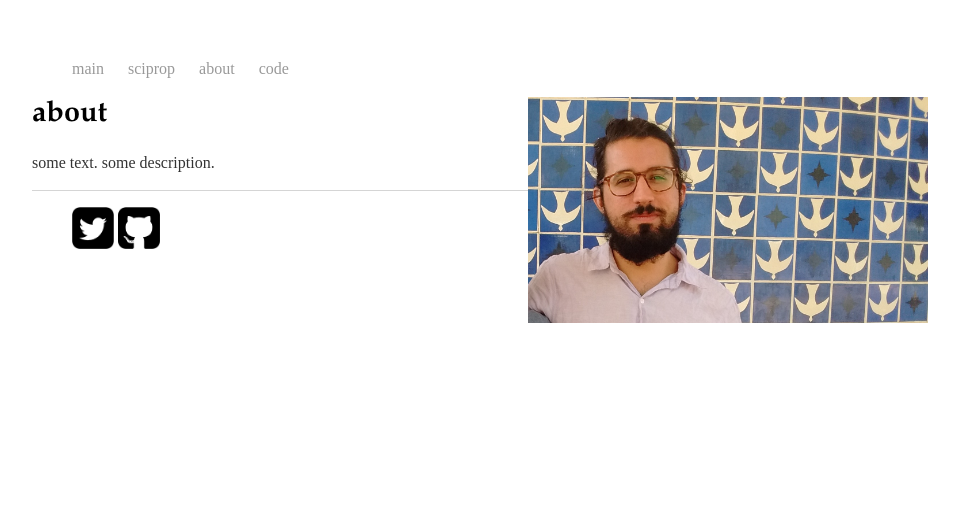
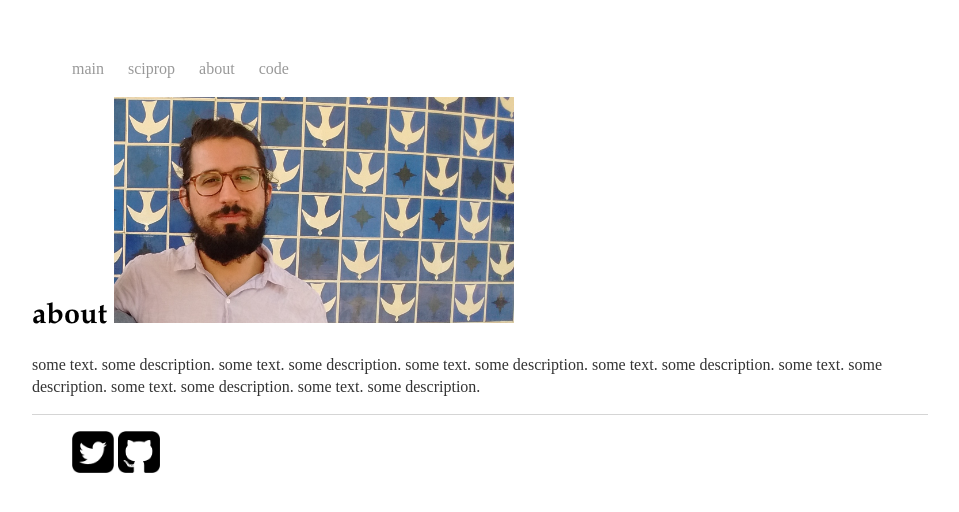
Before and after one commit to caesoma/caesoma.github.io, a Jekyll site: the page built from about/index.html, in a window 1280 px wide. Shown: the top 512 px of the page, without its empty margins (160-1119 px from the left). Built offline with Jekyll 4.4.1, drawn with Linux system fonts in a browser that asks for light colours.

Commit message:
update layout

```diff
--- a/about/index.html
+++ b/about/index.html
@@ -2,10 +2,22 @@
 layout: default
 title: about
 ---
-<h1>{{ page.title }} <img src="/images/me.jpeg" alt="foto" style="width:400px;height:226px;border:0;", align="right"> </h1>
+<h1>{{ page.title }} <img src="/images/me.jpeg" alt="foto" style="width:400px;height:226px;border:0;", align="topright"> </h1>
 
 <p>
-    some text.
-    some description.
+  some text.
+  some description.
+  some text.
+  some description.
+  some text.
+  some description.
+  some text.
+  some description.
+  some text.
+  some description.
+  some text.
+  some description.
+  some text.
+  some description.
 
 </p>
```
